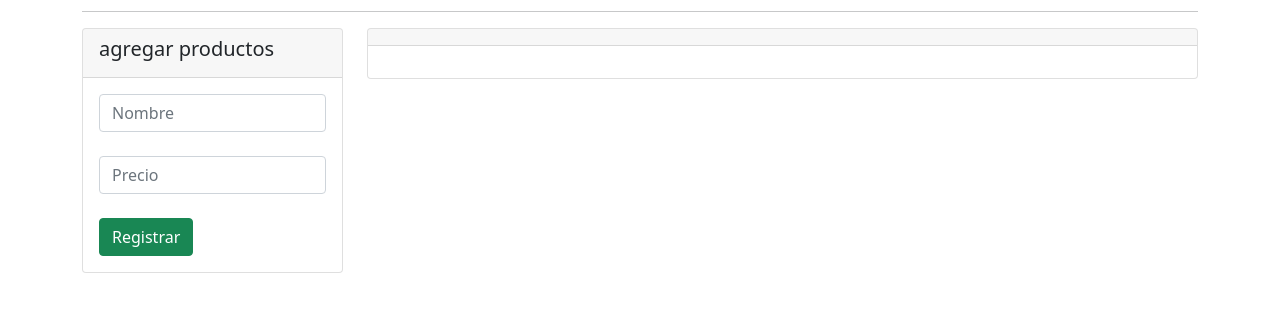
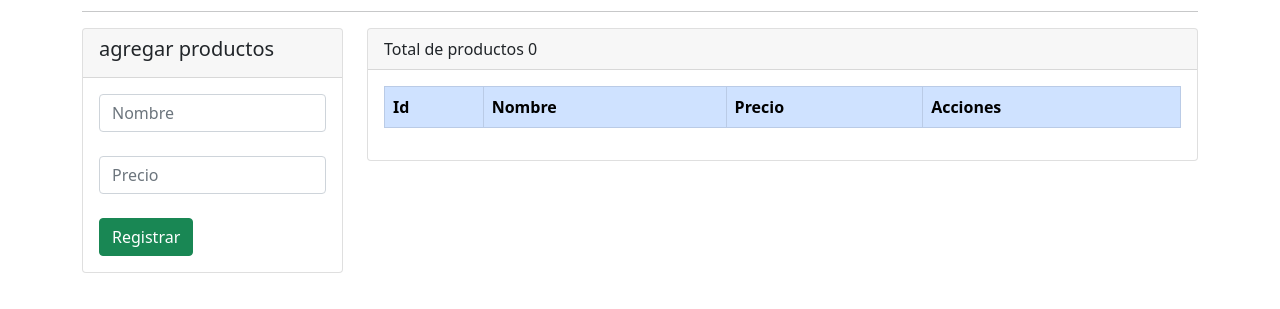
Before and after one commit to carlosdizx/AngularJs, a website: page index.html in a window 1280 px wide. Shown: the part 53-362 px from the top of the page. Drawn offline with Linux system fonts and the light colour scheme.

Commit message:
Creada la tabla

```diff
--- a/index.html
+++ b/index.html
@@ -8,7 +8,7 @@
     <script src="js/aplicacion.js"></script>
   </head>
   <body>
-    <div class="container" ng-controller="productoCtrl as producto">
+    <div class="container" ng-controller="productoCtrl as controlador">
       <h1>Super mercado</h1>
       <hr />
       <div class="row">
@@ -38,8 +38,19 @@
         </div>
         <div class="col-sm-9">
           <div class="card">
-            <div class="card-header"></div>
-            <div class="card-body"></div>
+            <div class="card-header">Total de productos {{controlador.cantidad}}</div>
+            <div class="card-body">
+              <table class="table table-primary table-striped table-bordered">
+                <thead>
+                <tr>
+                  <th>Id</th>
+                  <th>Nombre</th>
+                  <th>Precio</th>
+                  <th>Acciones</th>
+                </tr>
+                </thead>
+              </table>
+            </div>
           </div>
         </div>
       </div>
--- a/js/aplicacion.js
+++ b/js/aplicacion.js
@@ -1,5 +1,6 @@
 const aplicacion = angular.module("universidadApp", []);
 
 aplicacion.controller("productoCtrl", function () {
-  this.profesor = [];
+  this.productos = [];
+  this.cantidad = this.productos.length;
 });
```
